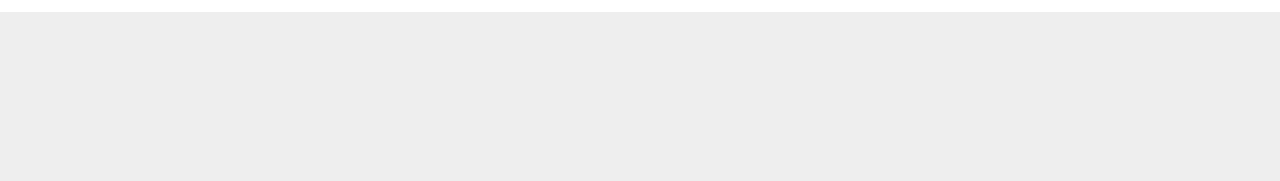
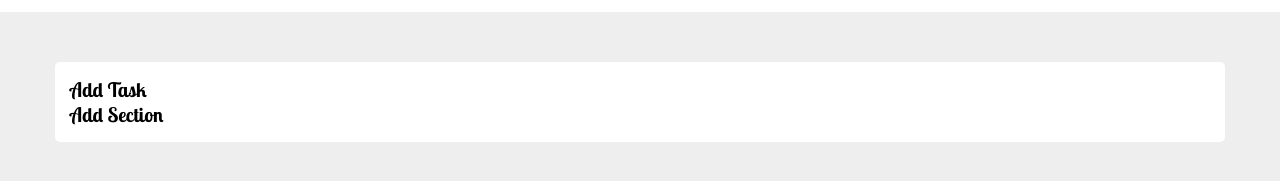
Before and after one commit to Robert-Stefan/html-css-toboolist, a plain HTML site: page index.html in a window 1280 px wide. Shown: the part 73-254 px from the top of the page. Drawn offline with Linux system fonts and the light colour scheme.

Commit message:
I create a container

```diff
--- a/index.html
+++ b/index.html
@@ -18,5 +18,13 @@
             Toboolist
         </h1>
     </header>
+
+    <!-- MAIN CONTENT -->
+    <main>
+        <div class="container">
+            <section class="add">Add Task</section>
+            <section class="adds">Add Section</section>
+        </div>
+    </main>
 </body>
 </html>
--- a/main.css
+++ b/main.css
@@ -19,3 +19,11 @@ body {
 .logo{
     vertical-align: middle;
 }
+/* CONTAINER */
+.container {
+    width: 1170px;
+    margin: 0 auto;
+    padding: 15px;
+    background-color: #fff;
+    border-radius: 5px;
+}
```
